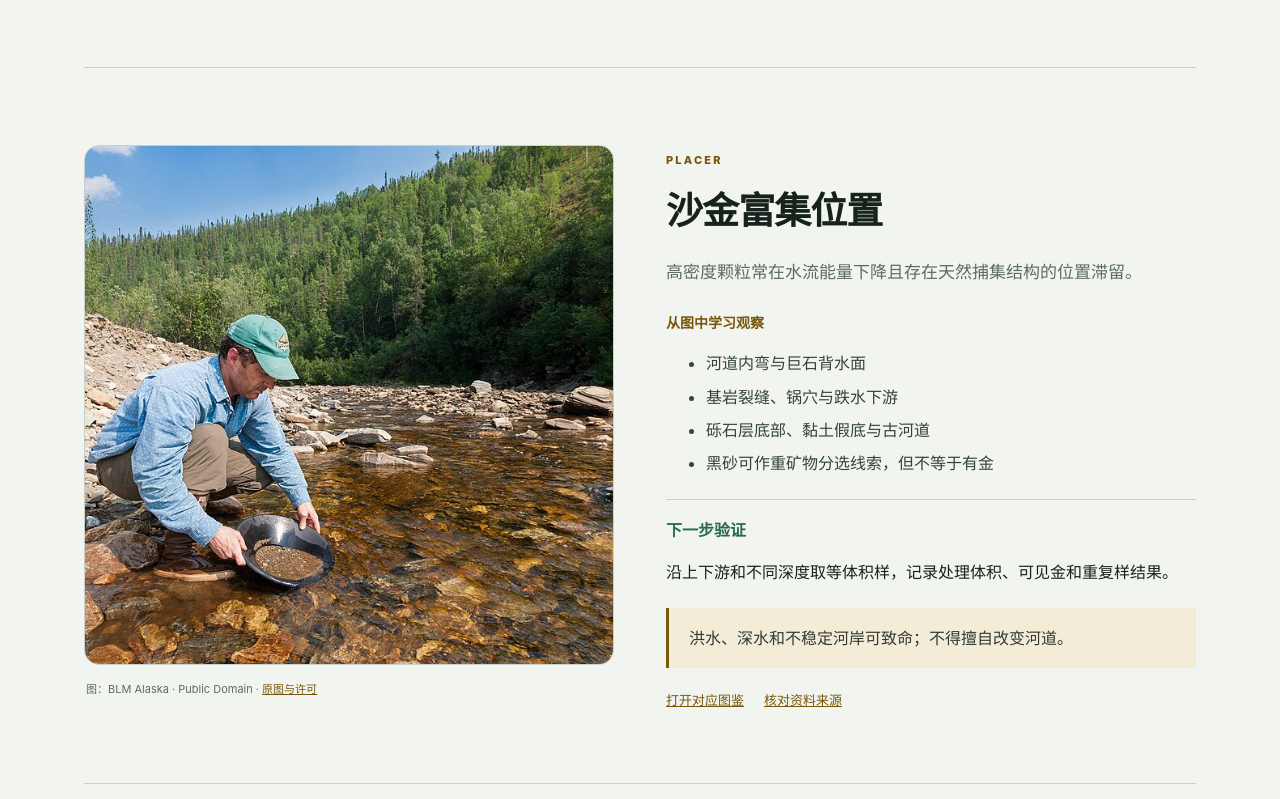
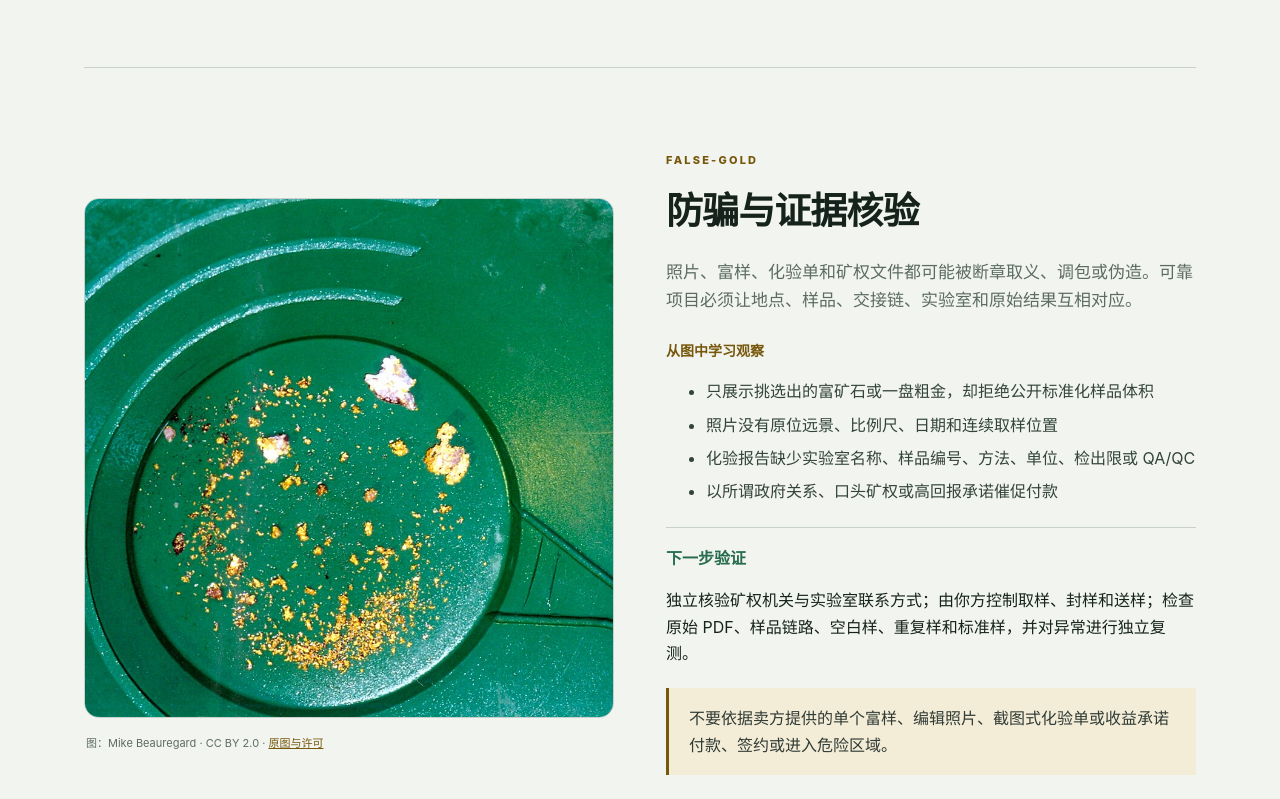
Before and after one commit to minnyinyioo/goldfinder, a Next.js app: page /knowledge in a window 1280 px wide. Shown: the part 1780-2579 px from the top of the page. Built offline with nearby package versions, Linux system fonts and the light colour scheme.

Commit message:
v3.5.0 expand atlas decisions and fraud guidance

```diff
--- a/package.json
+++ b/package.json
@@ -1 +1 @@
-{"name":"goldfinder","version":"3.4.0","private":true,"scripts":{"dev":"next dev","build":"next build","start":"next start","typecheck":"tsc --noEmit"},"dependencies":{"@types/leaflet":"^1.9.22","leaflet":"^1.9.4","lucide-react":"^1.28.0","next":"^15.5.0","react":"^19.1.0","react-dom":"^19.1.0"},"devDependencies":{"@types/node":"^22.0.0","@types/react":"^19.0.0","@types/react-dom":"^19.0.0","typescript":"^5.9.0"}}
+{"name":"goldfinder","version":"3.5.0","private":true,"scripts":{"dev":"next dev","build":"next build","start":"next start","typecheck":"tsc --noEmit"},"dependencies":{"@types/leaflet":"^1.9.22","leaflet":"^1.9.4","lucide-react":"^1.28.0","next":"^15.5.0","react":"^19.1.0","react-dom":"^19.1.0"},"devDependencies":{"@types/node":"^22.0.0","@types/react":"^19.0.0","@types/react-dom":"^19.0.0","typescript":"^5.9.0"}}
--- /dev/null
+++ b/src/app/atlas/atlas-facts.css
@@ -0,0 +1 @@
+.atlas-facts{display:grid;gap:0;margin:12px 0}.atlas-facts>div{display:grid;grid-template-columns:105px 1fr;gap:12px;padding:10px 0;border-top:1px solid var(--line)}.atlas-facts dt{color:var(--gold);font-size:11px;font-weight:800;letter-spacing:.05em}.atlas-facts dd{margin:0;color:var(--muted);font-size:13px}.evidence-chip{display:inline-block;border:1px solid color-mix(in srgb,var(--gold) 45%,var(--line));border-radius:99px;padding:3px 8px;color:var(--text);background:color-mix(in srgb,var(--gold) 8%,var(--surface))}@media(max-width:760px){.atlas-facts>div{grid-template-columns:1fr;gap:3px}}
--- a/src/app/knowledge/page.tsx
+++ b/src/app/knowledge/page.tsx
@@ -1,3 +1,3 @@
 import Image from "next/image";import Link from "next/link";import {guides} from "@/data/knowledge";import {placer} from "@/data/placer";import {lode} from "@/data/lode";import {atlas} from "@/data/atlas";import {tools} from "@/data/tools";import {sampling} from "@/data/sampling";import {atlasItems} from "@/data/media";import "./knowledge.css";
-const visual:Record<string,string>={basics:"native-gold",formation:"quartz-vein",placer:"panning",lode:"quartz-vein",atlas:"pyrite",tools:"sluice",sampling:"panning"};
+const visual:Record<string,string>={basics:"native-gold",formation:"quartz-vein","false-gold":"coarse-pan-gold",placer:"panning",lode:"quartz-vein",atlas:"pyrite",tools:"sluice",sampling:"panning"};
 export default function Knowledge(){const all=[...guides,...placer,...lode,...atlas,...tools,...sampling];return <><div className="page-head"><p className="eyebrow">ILLUSTRATED FIELD KNOWLEDGE</p><h1>图解探金知识库</h1><p className="lead">先借真实图片理解形态和环境，再用现场测试与规范取样验证。点击图片来源可核对作者和许可。</p></div><section className="section knowledge-list">{all.map((g,i)=>{const media=atlasItems.find(x=>x.slug===visual[g.id])!;return <article className="knowledge-row" id={g.id} key={g.id}><div className="knowledge-image"><Image src={media.image} alt={media.alt} width={960} height={720}/><p>图：{media.author} · {media.license} · <a href={media.source} target="_blank" rel="noreferrer">原图与许可</a></p></div><div className="knowledge-copy"><span className="index">{String(i+1).padStart(2,'0')}</span><p className="eyebrow">{g.id.toUpperCase()}</p><h2>{g.title}</h2><p className="summary">{g.summary}</p><h3>从图中学习观察</h3><ul>{g.signals.map(x=><li key={x}>{x}</li>)}</ul><div className="verify"><b>下一步验证</b><p>{g.verify}</p></div><div className="notice">{g.warning}</div><div className="knowledge-actions"><Link href={`/atlas#${media.slug}`}>打开对应图鉴</Link><Link href="/sources">核对资料来源</Link></div></div></article>})}</section></>}
--- a/src/data/english.ts
+++ b/src/data/english.ts
@@ -5,7 +5,8 @@ export const enGuides=[
 {id:'lode',title:'Lode gold and veins',image:'quartz-vein.jpg',credit:'James St. John · CC BY 2.0',source:'https://commons.wikimedia.org/wiki/File:Main_Vein_(hydrothermal_quartz-gold_vein),_outcrop_exposure_at_Nalunaq_Gold_Mine.jpg',summary:'Evaluate structures, alteration, and mineral assemblages rather than searching only for white quartz or rusty colour.',signals:['Faults, shear zones, breccias, and vein networks','Silicification, sericitic alteration, and chloritic alteration','Sulphides and iron oxides formed during weathering','Vein thickness, orientation, contacts, and continuity'],verify:'Cut continuous channel samples across the mineralised zone, including wall rock and appropriate controls, then use a qualified laboratory.',warning:'Geological indication, geochemical anomaly, mineral deposit, and economically mineable reserve are different conclusions.'},
 {id:'atlas',title:'Soil and mineral recognition',image:'pyrite.jpg',credit:'Uoaei1 · CC BY-SA 4.0',source:'https://commons.wikimedia.org/wiki/File:Pyrit_01.jpg',summary:'Combine colour, streak, hardness, magnetism, density, texture, and geological setting. Do not identify material from colour alone.',signals:['Red or yellow soil commonly reflects iron oxides, not gold','Black sand may contain magnetite, ilmenite, garnet, and other dense minerals','Pale clay may form a false bottom that traps dense particles','Limonite may record sulphide weathering or ordinary iron enrichment'],verify:'Photograph material in place and close-up with scale; record magnetism, hardness, streak, and stratigraphic position.',warning:'No single colour or indicator mineral proves the presence of gold.'},
 {id:'tools',title:'Field tools and analytical limits',image:'sluice.jpg',credit:'Unknown / University of Washington Libraries · Public Domain',source:'https://commons.wikimedia.org/wiki/File:Gold_mining_operation_showing_miners_using_gold_pan_and_a_sluice,_Alaska,_circa_1898_(AL%2BCA_343).jpg',summary:'Select tools for the question being asked. A pan concentrates dense minerals; analytical instruments have element-specific detection limits and preparation requirements.',signals:['Sieves standardise particle size; pans create a heavy-mineral concentrate','Magnets remove magnetic minerals but do not attract gold','A hand lens helps assess crystal form and cleavage','Portable XRF may be unsuitable for low-level gold; fire assay is widely used for quantitative gold analysis'],verify:'Record instrument model, calibration, detection limits, sample preparation, and unedited results.',warning:'A metal-detector response or portable-XRF reading is not a substitute for representative sampling and fit-for-purpose analysis.'},
-{id:'sampling',title:'Sampling and grade estimation',image:'panning.jpg',credit:'BLM Alaska · Public Domain',source:'https://commons.wikimedia.org/wiki/File:Gold_panning_on_Jack_Wade_Creek_(24785190007).jpg',summary:'Grade estimation requires a known representative mass or volume and must account for the severe heterogeneity caused by coarse gold.',signals:['Rock assays are commonly reported in g/t; placer volume samples may use g/m³','Use blanks, duplicates, and certified reference materials','Record sample ID, position, depth, mass, preparation, and chain of custody','Visible-gold counts are field indicators, not grades'],verify:'Collect representative samples of adequate mass and particle size, use a qualified laboratory, and investigate anomalous and duplicate results.',warning:'Never infer resources, reserves, or economic value from soil colour or a single pan.'}
+{id:'sampling',title:'Sampling and grade estimation',image:'panning.jpg',credit:'BLM Alaska · Public Domain',source:'https://commons.wikimedia.org/wiki/File:Gold_panning_on_Jack_Wade_Creek_(24785190007).jpg',summary:'Grade estimation requires a known representative mass or volume and must account for the severe heterogeneity caused by coarse gold.',signals:['Rock assays are commonly reported in g/t; placer volume samples may use g/m³','Use blanks, duplicates, and certified reference materials','Record sample ID, position, depth, mass, preparation, and chain of custody','Visible-gold counts are field indicators, not grades'],verify:'Collect representative samples of adequate mass and particle size, use a qualified laboratory, and investigate anomalous and duplicate results.',warning:'Never infer resources, reserves, or economic value from soil colour or a single pan.'},
+{id:'false-gold',title:'Fraud and evidence verification',image:'gold-pan-coarse.jpg',credit:'Mike Beauregard · CC BY 2.0',source:'https://commons.wikimedia.org/wiki/File:Gold_in_the_pan.jpg',summary:'Photographs, selected rich samples, assay sheets and mineral-right documents can be misrepresented, switched or fabricated. A credible project links location, sample identity, custody, laboratory and original results.',signals:['Only selected rich rocks or coarse pan gold are shown while standardised sample volume is withheld','Photographs lack in-situ context, scale, dates and a continuous sample location','Assay screenshots omit laboratory identity, sample IDs, method, units, detection limits or QA/QC','Urgent payment is requested based on claimed connections, verbal mineral rights or guaranteed returns'],verify:'Independently verify the mineral-right authority and laboratory contacts. Control sampling, sealing and submission; review original files, custody, blanks, duplicates and reference materials, and independently repeat anomalies.',warning:'Do not pay, contract or enter hazardous ground on the basis of a vendor-selected rich sample, edited image, assay screenshot or return promise.'}
 ];
 export const enAtlas=[
 ['Native gold on quartz','gold-native.jpg','Irregular metallic gold on a quartz specimen. Look for malleability and the absence of typical pyrite crystal form.','A photograph cannot authenticate a field sample or determine grade.','Rama','CC BY-SA 3.0 FR','https://commons.wikimedia.org/wiki/File:Native_gold-Jenisch_95875-IMG_7459-black.jpg'],
--- a/src/data/knowledge.ts
+++ b/src/data/knowledge.ts
@@ -1,5 +1,6 @@
 export type Guide={id:string;title:string;summary:string;signals:string[];verify:string;warning:string};
 export const guides:Guide[]=[
 {id:"basics",title:"黄金与常见假金",summary:"自然金密度高、延展性强，常呈不规则片粒；黄铁矿有晶形且脆，云母会剥成薄片。",signals:["金：金黄色、压后变形、不易碎","黄铁矿：黄铜色、常见立方晶体、条痕深色","云母：闪光随角度变化、可剥片","磁铁矿：黑色且有磁性"],verify:"先用放大镜观察晶形，再做非破坏性磁性、硬度和延展性测试；关键样品送实验室。",warning:"肉眼识别不能给出含金品位。"},
-{id:"formation",title:"黄金如何形成",summary:"岩金常与热液、构造通道和蚀变有关；砂金来自原生矿化风化搬运后的重力富集。",signals:["断层或剪切带提供流体通道","石英脉本身不代表含金","河流会按密度与水动力分选重矿物"],verify:"把区域地质、露头观察、系统取样和化验结果组合判断。",warning:"孤立标本不能证明连续矿体。"}
+{id:"formation",title:"黄金如何形成",summary:"岩金常与热液、构造通道和蚀变有关；砂金来自原生矿化风化搬运后的重力富集。",signals:["断层或剪切带提供流体通道","石英脉本身不代表含金","河流会按密度与水动力分选重矿物"],verify:"把区域地质、露头观察、系统取样和化验结果组合判断。",warning:"孤立标本不能证明连续矿体。"},
+{id:"false-gold",title:"防骗与证据核验",summary:"照片、富样、化验单和矿权文件都可能被断章取义、调包或伪造。可靠项目必须让地点、样品、交接链、实验室和原始结果互相对应。",signals:["只展示挑选出的富矿石或一盘粗金，却拒绝公开标准化样品体积","照片没有原位远景、比例尺、日期和连续取样位置","化验报告缺少实验室名称、样品编号、方法、单位、检出限或 QA/QC","以所谓政府关系、口头矿权或高回报承诺催促付款"],verify:"独立核验矿权机关与实验室联系方式；由你方控制取样、封样和送样；检查原始 PDF、样品链路、空白样、重复样和标准样，并对异常进行独立复测。",warning:"不要依据卖方提供的单个富样、编辑照片、截图式化验单或收益承诺付款、签约或进入危险区域。"}
 ];
```
Also changed, not shown: src/app/atlas/AtlasExplorer.tsx (+5 -5 lines), 1 other file (tests, documents, lock files or other folders).
